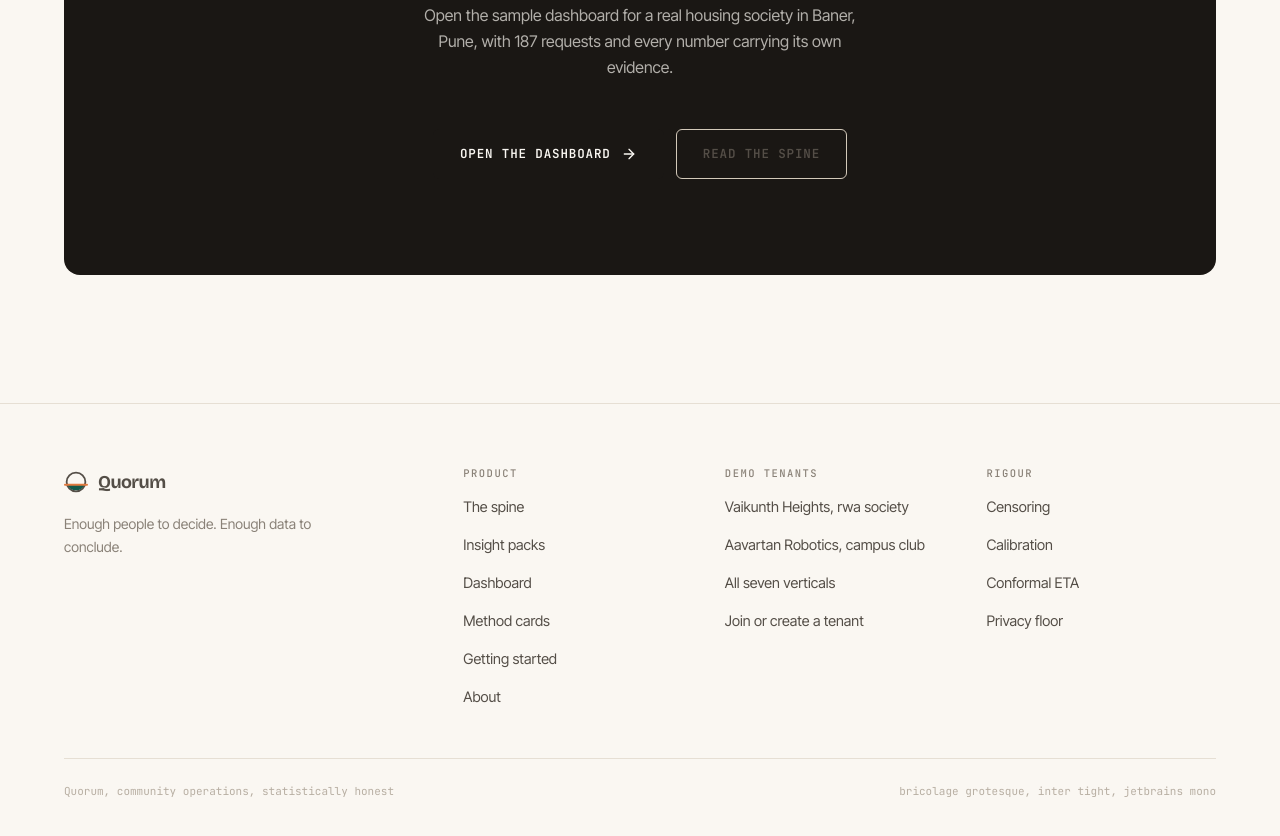
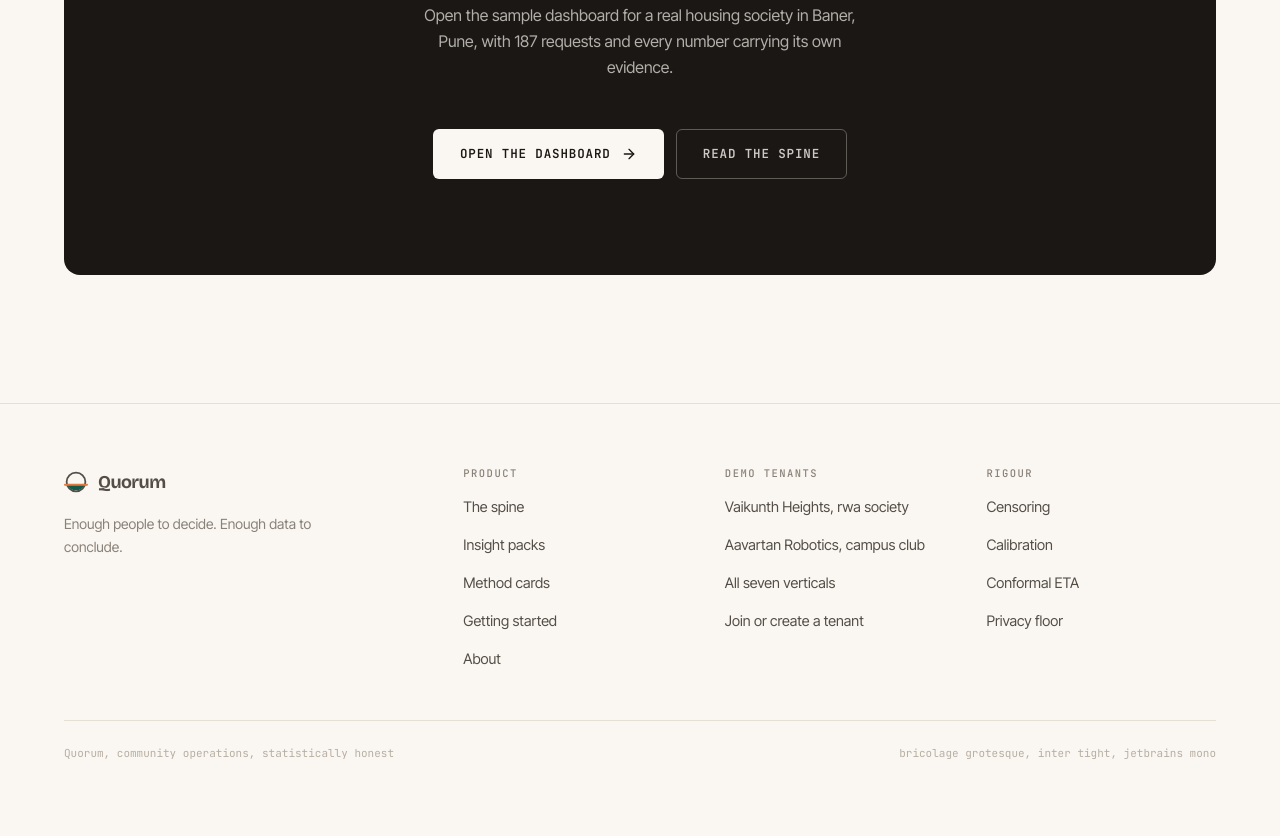
Before and after one commit to 1mystic/Quorum, a Vue app in the folder frontend/: page / in a window 1280 px wide. Shown: the part 5820-6656 px from the top of the page. After the commit the page ends 6630 px from the top, so only its background shows below. Built offline with nearby package versions, Linux system fonts and the light colour scheme.

Commit message:
fix: CTA-band secondary button contrast, remove/fix broken footer links

```diff
--- a/frontend/src/assets/style.css
+++ b/frontend/src/assets/style.css
@@ -2280,24 +2280,29 @@ html.qs-active::-webkit-scrollbar{
   max-width:48ch;
   margin:var(--sp4) auto var(--sp7);
 }
-.cta-band .btn-fill{
+/* .landing-body .btn-fill/.btn-line (below) share this same 2-class
+   specificity, so a plain .cta-band prefix loses the cascade tie on source
+   order alone - landing-body's light-page tokens were winning inside this
+   deliberately-always-dark band. Prefixing with .landing-body too keeps the
+   selector no less specific than what it must beat, permanently. */
+.landing-body .cta-band .btn-fill{
   background:var(--ink-inverse);
   color:var(--surface-inverse);
 }
-.cta-band .btn-fill::before{
+.landing-body .cta-band .btn-fill::before{
   background:var(--accent);
 }
-.cta-band .btn-fill:hover{
+.landing-body .cta-band .btn-fill:hover{
   color:var(--surface-inverse);
 }
-.cta-band .btn-line{
+.landing-body .cta-band .btn-line{
   border-color:color-mix(in srgb,var(--ink-inverse) 30%,transparent);
   color:color-mix(in srgb,var(--ink-inverse) 80%,transparent);
 }
-.cta-band .btn-line::before{
+.landing-body .cta-band .btn-line::before{
   background:color-mix(in srgb,var(--ink-inverse) 14%,transparent);
 }
-.cta-band .btn-line:hover{
+.landing-body .cta-band .btn-line:hover{
   color:var(--ink-inverse);
   border-color:var(--ink-inverse);
 }
--- a/frontend/src/components/landing/LandingFooter.vue
+++ b/frontend/src/components/landing/LandingFooter.vue
@@ -21,7 +21,6 @@ import { demoTenantList } from '../../fixtures/tenants'
           <ul>
             <li><a href="/#spine">The spine</a></li>
             <li><a href="/#packs">Insight packs</a></li>
-            <li><router-link :to="`/t/${demoTenantList[0].slug}/dashboard`">Dashboard</router-link></li>
             <li><router-link to="/methods">Method cards</router-link></li>
             <li><router-link to="/guide">Getting started</router-link></li>
             <li><router-link to="/about">About</router-link></li>
@@ -41,7 +40,7 @@ import { demoTenantList } from '../../fixtures/tenants'
           <h4>Rigour</h4>
           <ul>
             <li><a href="/#uncertainty">Censoring</a></li>
-            <li><router-link to="/methods/conformal.eta_calibration">Calibration</router-link></li>
+            <li><router-link to="/methods/calibration.reliability_diagram">Calibration</router-link></li>
             <li><router-link to="/methods/conformal.mondrian_eta">Conformal ETA</router-link></li>
             <li><router-link to="/methods/network.isolation_report">Privacy floor</router-link></li>
           </ul>
```
